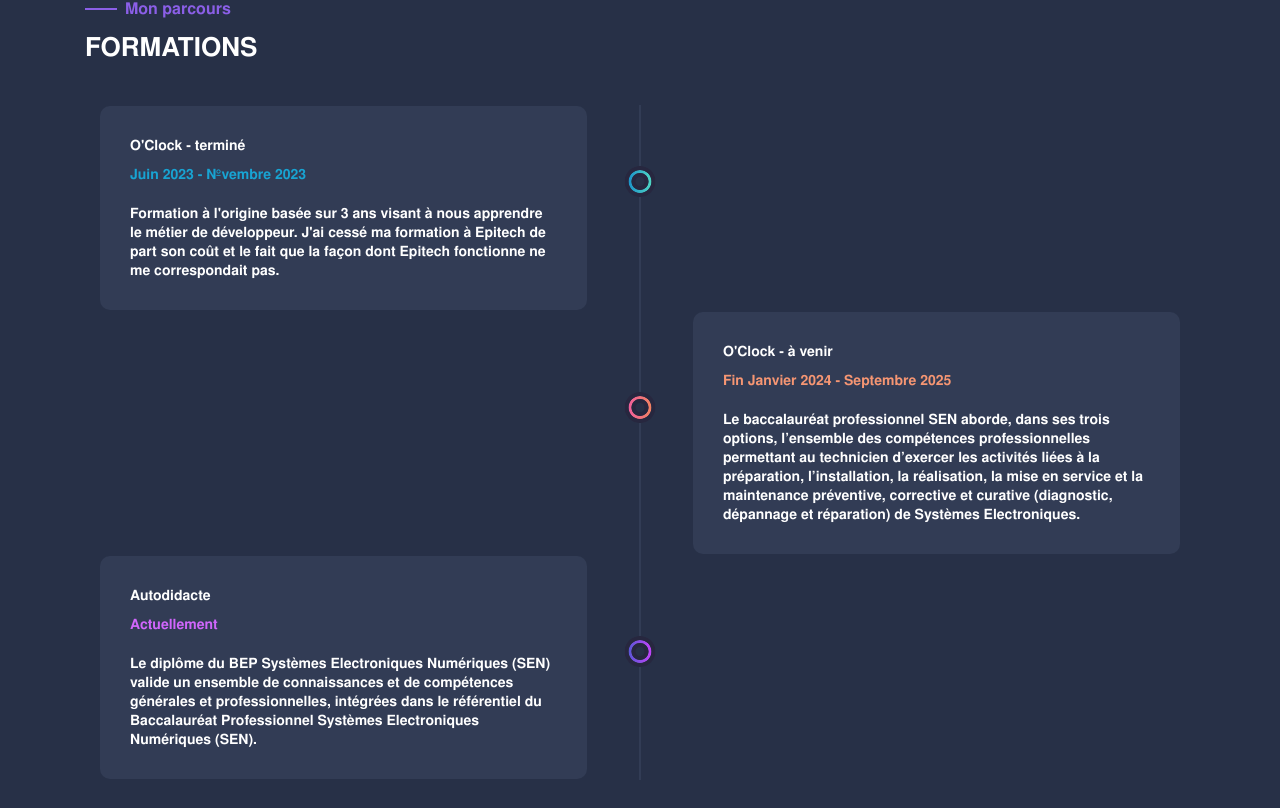
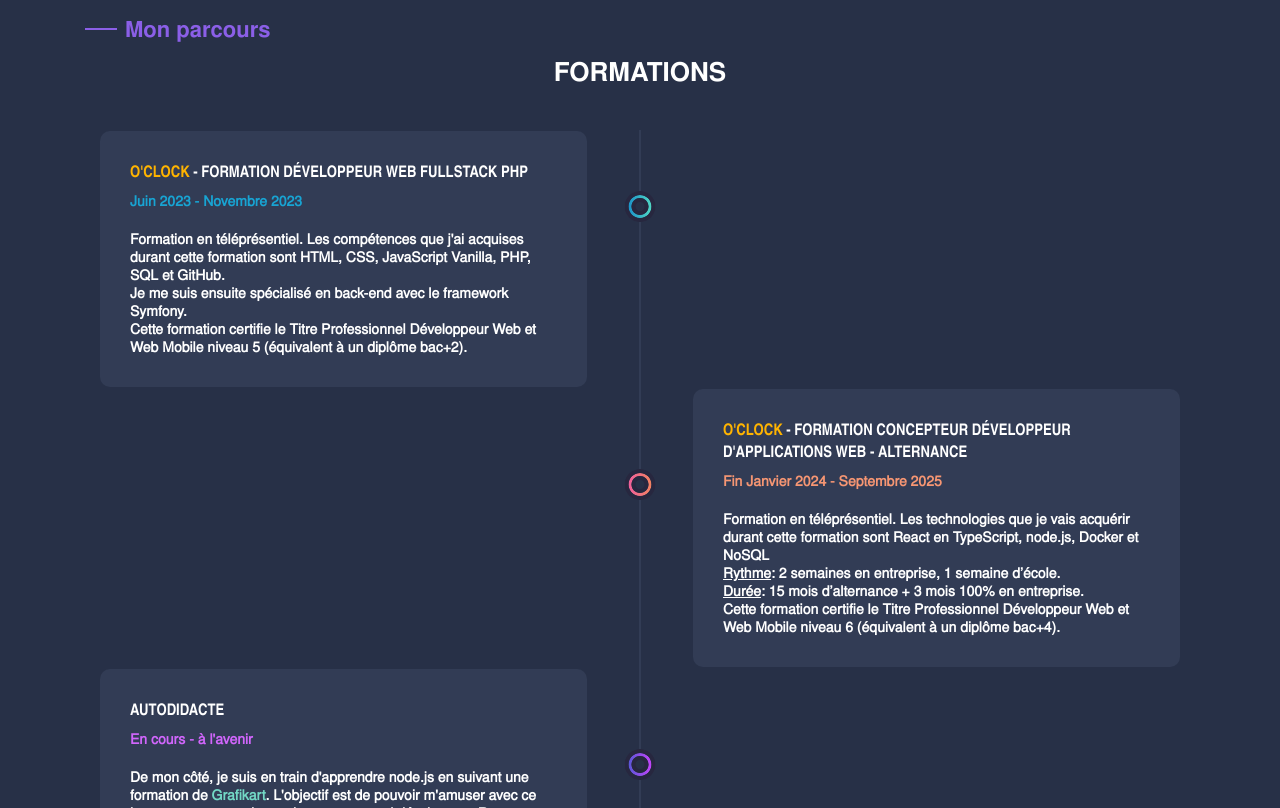
Before and after one commit to RomanBeldent/portfolio, a React (Vite) app: page / in a window 1280 px wide. Shown: the part 1032-1840 px from the top of the page. Built offline with nearby package versions, Linux system fonts and the light colour scheme.

Commit message:
portfolio formations done

```diff
--- a/src/App/App.scss
+++ b/src/App/App.scss
@@ -130,6 +130,11 @@
   src: url(../assets/fonts/nimbus-sans-l/nimbus-sans-l_bold.ttf);
 }
 
+@font-face {
+  font-family: 'nimbus-bold-c';
+  src: url(../assets/fonts/nimbus-sans-l/nimbus-sans-l_bold-condensed.ttf);
+}
+
 body {
   font-family: "nimbus-bold";
   position: relative;
@@ -137,12 +142,7 @@
   width: 100%;
   background-color: #273047;
   color: white;
-}
-
-h4 {
-  font-size: 22;
-  font-weight: bold;
-  color: #8B5FE7;
+  font-variant-ligatures: no-common-ligatures;
 }
 
 h3 {
@@ -151,6 +151,20 @@
   margin-top: 10px;
   text-transform: uppercase;
 }
+
+h4 {
+  font-size: 22px;
+  font-weight: bold;
+  color: #8B5FE7;
+}
+
+h5 {
+  font-family: "nimbus-bold-c";
+  font-size: 16px;
+  font-weight: bold;
+  text-transform: uppercase;
+}
+
 
 .about,
 .work,
--- a/src/components/Footer/Footer.jsx
+++ b/src/components/Footer/Footer.jsx
@@ -5,7 +5,7 @@
     return (
         <section id="footer" class="footer">
             <div class="content">
-                <h6><a class="link" a="" href="/">Roman Beldent</a> © 2023 - Réalisé avec le cul 💜</h6>
+                <h6><a class="link" a="" href="/">Roman Beldent</a> © 2023 </h6>
             </div>
         </section>
     );
--- a/src/components/FormationSection/FormationSection.jsx
+++ b/src/components/FormationSection/FormationSection.jsx
@@ -5,6 +5,7 @@
     return (
         <section id="formations" className="formations">
             <div className="content">
+                <div className="formations-titles">
                     <div className="line-display">
                         <div className="line"> </div>
                         <h4>
@@ -14,25 +15,31 @@
                     <h3>
                         Formations
                     </h3>
+                </div>
                 <ul className="formations-list">
                     <li className="first">
                         <div>
                             <h5>
-                                O'Clock - terminé
+                                <a className="oclock" href="https://oclock.io/formations/developpeur-web" target="_blank">O'Clock </a>- Formation Développeur Web Fullstack PHP
                             </h5>
                             <p className="winter date">Juin 2023 - Novembre 2023</p>
-                            <p>Formation à l'origine basée sur 3 ans visant à nous apprendre le métier de développeur. J'ai cessé ma formation à Epitech de part son coût et le fait que la façon dont Epitech fonctionne ne me correspondait pas.</p>
+                            <p>Formation en téléprésentiel. Les compétences que j'ai acquises durant cette formation sont HTML, CSS, JavaScript Vanilla, PHP, SQL et GitHub. <br />
+                                Je me suis ensuite spécialisé en back-end avec le framework Symfony. <br />
+                                Cette formation certifie le Titre Professionnel Développeur Web et Web Mobile niveau 5 (équivalent à un diplôme bac+2).</p>
                         </div>
                     </li>
 
                     <li className="second">
                         <div>
                             <h5>
-                                O'Clock - à venir
+                                <a className="oclock" href="https://oclock.io/formations/CDA-alternance" target="_blank">O'Clock </a>- Formation Concepteur Développeur d'Applications Web - Alternance
                             </h5>
 
                             <p className="salmon date">Fin Janvier 2024 - Septembre 2025</p>
-                            <p>Le baccalauréat professionnel SEN aborde, dans ses trois options, l’ensemble des compétences professionnelles permettant au technicien d’exercer les activités liées à la préparation, l’installation, la réalisation, la mise en service et la maintenance préventive, corrective et curative (diagnostic, dépannage et réparation) de Systèmes Electroniques.</p>
+                            <p>Formation en téléprésentiel. Les technologies que je vais acquérir durant cette formation sont React en TypeScript, node.js, Docker et NoSQL
+                                <br /> <span className="underline">Rythme</span>: 2 semaines en entreprise, 1 semaine d’école. <br />
+                                <span className="underline">Durée</span >: 15 mois d’alternance + 3 mois 100% en entreprise. <br />
+                                Cette formation certifie le Titre Professionnel Développeur Web et Web Mobile niveau 6 (équivalent à un diplôme bac+4).</p>
 
                         </div>
                     </li>
@@ -41,12 +48,12 @@
                             <h5>
                                 Autodidacte
                             </h5>
-                            <p className="purple date">Actuellement</p>
-                            <p>Le diplôme du BEP Systèmes Electroniques Numériques (SEN) valide un ensemble de connaissances et de compétences générales et professionnelles, intégrées dans le référentiel du Baccalauréat Professionnel Systèmes Electroniques Numériques (SEN).</p>
+                            <p className="purple date">En cours - à l'avenir</p>
+                            <p>De mon côté, je suis en train d'apprendre node.js en suivant une formation de <a className="link" href="https://grafikart.fr/tutoriels/javascript-server-nodejs-2080" target="_blank"> Grafikart</a>. L'objectif est de pouvoir m'amuser avec ce langage et monter des projets avec un ami développeur React. Ensuite, j'ai envie d'apprendre ce framework afin d'être à l'aise en front tout comme en back et de pouvoir jongler sur les deux tableaux.</p>
                         </div>
                     </li>
-                </ul>
-            </div>
+                </ul >
+            </div >
         </section >
     );
 };
--- a/src/components/FormationSection/FormationSection.scss
+++ b/src/components/FormationSection/FormationSection.scss
@@ -1,3 +1,7 @@
+.formations-titles {
+    text-align: center;
+}
+
 .formations ul li {
     list-style-type: none;
     position: relative;
@@ -52,6 +56,20 @@
 .formations p {
     padding: 10px 30px 30px 30px;
     margin: 0 auto;
+    font-family: "nimbus-regular";
+    font-weight: bold;
+}
+
+.oclock {
+    color: #FFB400;
+}
+
+.oclock:hover {
+    color: #ff7b00;
+}
+
+.underline {
+    text-decoration: underline;
 }
 
 .formations ul li:nth-child(2n+1) div {
--- a/src/components/Header/Header.scss
+++ b/src/components/Header/Header.scss
@@ -21,7 +21,8 @@
 
 .intro h2 {
     color: #8B5FE7;
-    font-size: 1.3em;
+    font-size: 1.6em;
+    font-family: 'nimbus-bold-c';
 }
 
 .icons {
```
Lines whose indentation alone changed are shown as unchanged.
